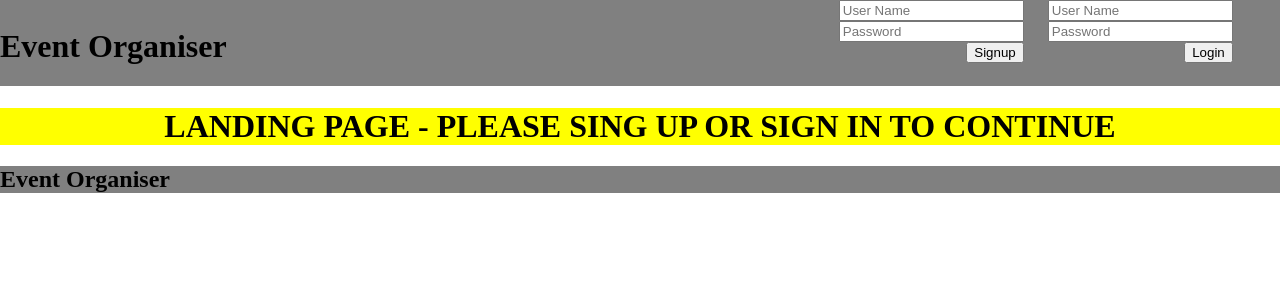
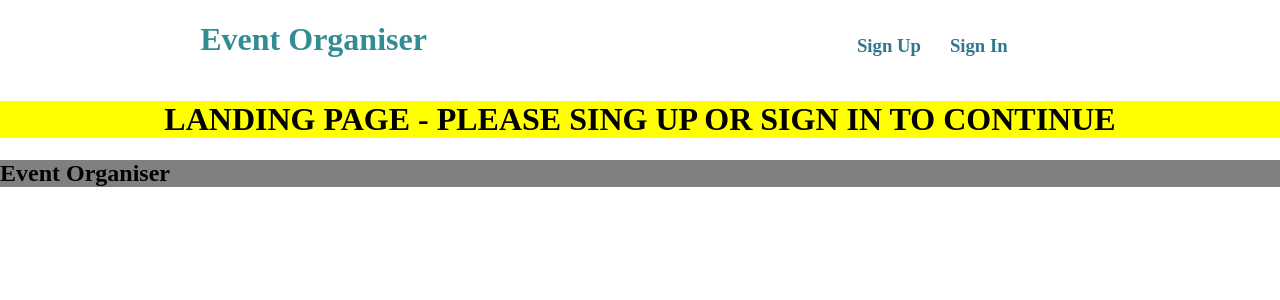
Before and after one commit to Miguelmargar/cloudproject, a Flask app: page / in a window 1280 px wide. Shown: the top 300 px of the page. Run offline with Flask 2, Linux system fonts and the light colour scheme; parts of the project's set-up code (start-up, migrations or seed data) failed here and were passed over; some libraries are stand-ins or nearby versions.

Commit message:
cleaned up navbar and changed design to allow inclusion of signup and sign in modals next

```diff
--- a/app.py
+++ b/app.py
@@ -6,6 +6,7 @@ from ctypes.test.test_pickling import name
 
 app = Flask(__name__)
 app.secret_key = flash_key
+app.config['TESTING'] = True
 
 @app.route('/')
 def index():
--- a/static/style.css
+++ b/static/style.css
@@ -4,77 +4,69 @@ body {
 	padding: 0;
 }
 
+/*-----------------header-----------------------*/
+
 header {
-	height: auto;
+	height: 80px;
 	width: 100%;
-	background-color: grey;
+	background-color: #fff;
+	color: #327792;
 }
 
 .nav {
+	text-align: center;
+	vertical-align: top;
+	height: 100%;
 	display: inline-block;
-	width: 48vw;
-}
-
-.nav form {
-	display: inline-block;
-}
-
-.nav input {
-	display: inline-block;
-}
-
-#sear {
-	display: inline-block;
+	width: 49%;
 }
 
 header h1 {
 	display: inline-block;
 }
 
+a {
+	transition: color 1s;
+}
+
 a, a:visited, a:active {
 	text-decoration: none;
+	color: #328d92;
+}
+
+a:hover {
 	color: black;
 }
 
-a:hover {
-	color: white;
+.admin {
+	height: 100%;
+	width: 49%;
+	display: inline-block;
+	text-align: center;
 }
 
-header h3 {
+.admin h3 {
 	display: inline-block;
-	margin-left: 10px;
+	margin: 35px 25px 0 0;
+	transition: color 1s;
 }
 
-header h3:hover {
-	color: red;
+.admin h3:hover {
 	cursor: pointer;
+	color: black;
 }
 
-.admin {
-	width: 48vw;
-	display: inline-block;
-	text-align: right;
-}
+/*-----------------end headder-----------------*/
 
-.adl {
-	margin-right: 10px;
-	display: inline-block;
-	text-align: right;
-}
 
-.adl input {
-	display: block;
-}
 
-.adr {
-	margin-left: 10px;
-	display: inline-block;
-	text-align: right;
-}
 
-.adr input {
-	display: block;
-}
+
+
+
+
+
+
 
 main {
 	height: auto;
--- a/templates/index.html
+++ b/templates/index.html
@@ -20,20 +20,8 @@
 				<h1><a href="/">Event Organiser</a></h1>
 			</div>
 			<div class="admin">
-				<div class="adl">
-					<form method="POST" action="/signUp">
-						<input type="text" placeholder="User Name" name="signName">
-						<input type="text" placeholder="Password" name="signPass">
-						<button type="submit" value="singUp">Signup</button>
-					</form>
-				</div>
-				<div class="adr">
-					<form method="POST" action="/logIn" enctype="multipart/form-data">
-						<input type="text" placeholder="User Name" name="logName" runat="server">
-						<input type="text" placeholder="Password" name="logPass" runat="server">
-						<button type="submit" value="logIn">Login</button>
-					</form>
-				</div>
+				<h3 id="signup">Sign Up</h3>
+				<h3 id="signin">Sign In</h3>
 			</div>
 		{% endblock %}
 	</header>
```
Also changed, not shown: 1 other file.
